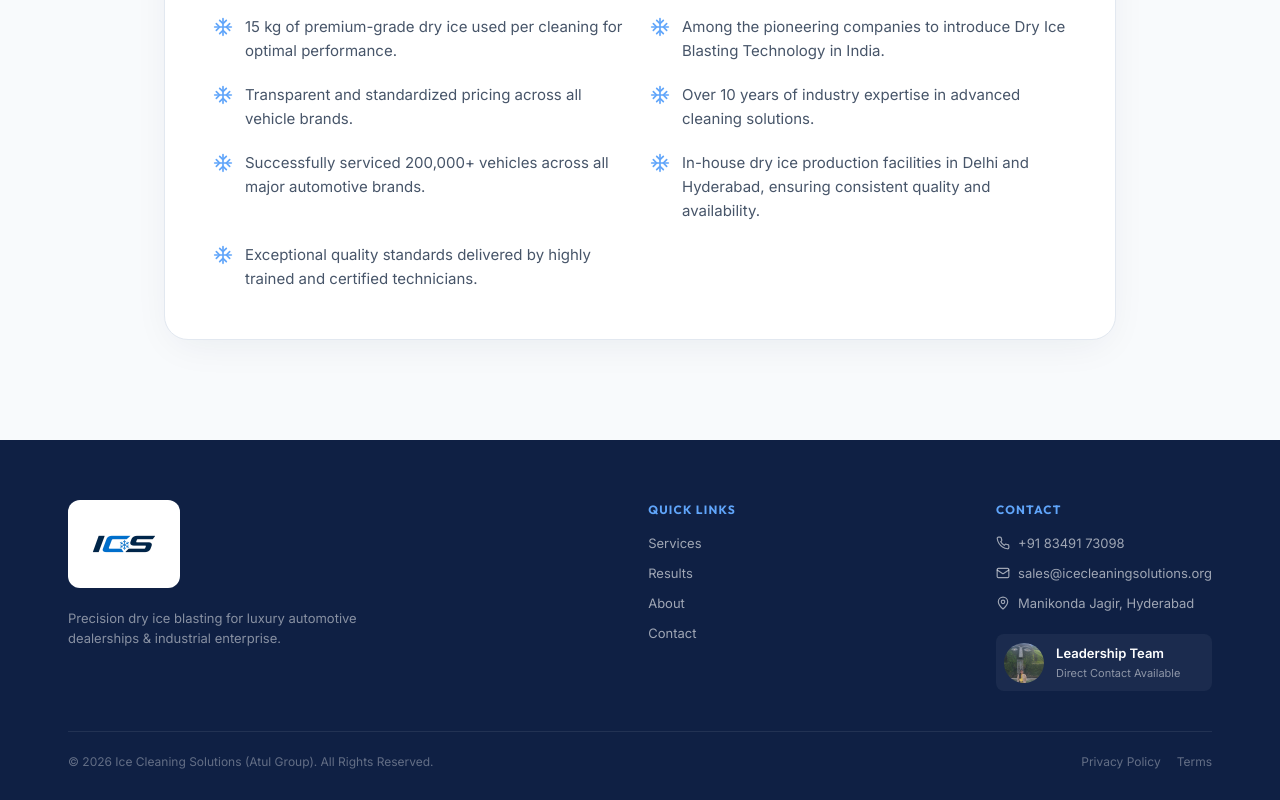
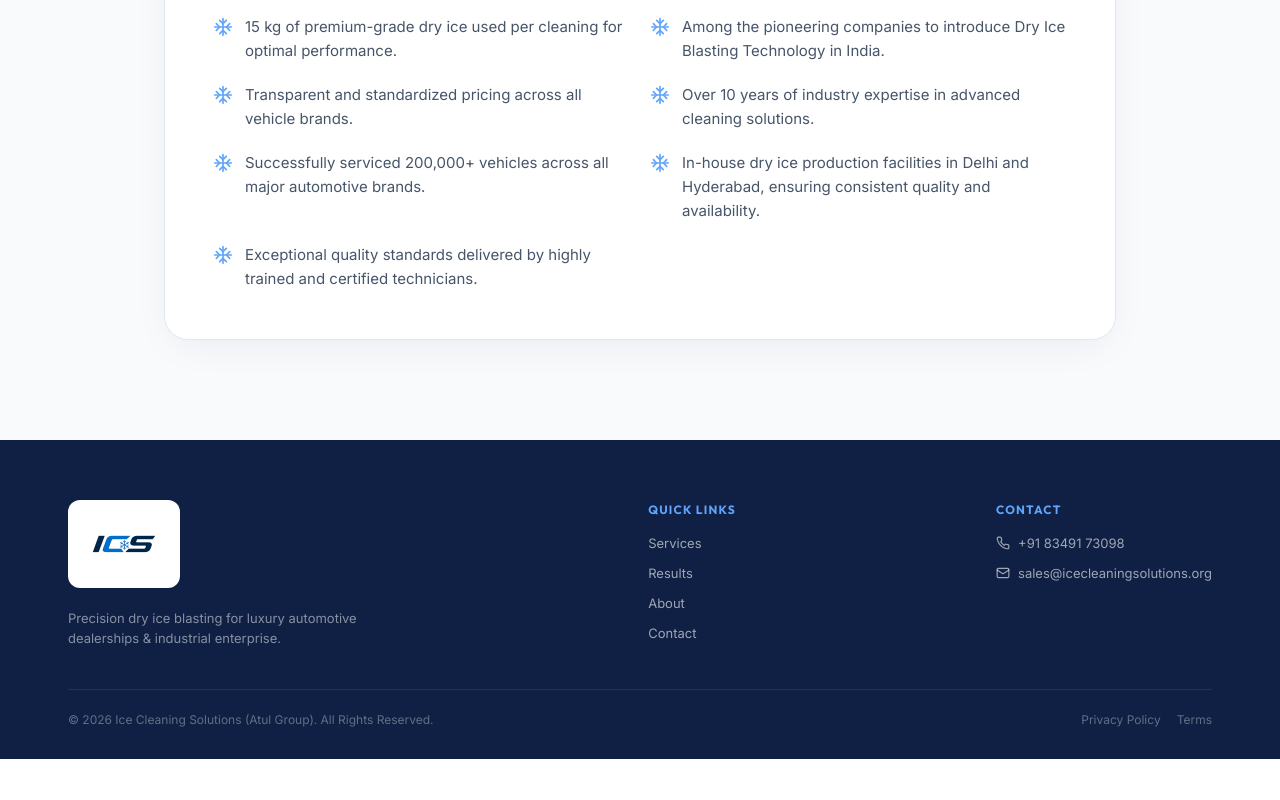
Before and after one commit to NikhilJain143/ICS, a Next.js app: page / in a window 1280 px wide. Shown: the part 4146-4946 px from the top of the page. After the commit the page ends 4905 px from the top, so only its background shows below. Built offline with nearby package versions, Linux system fonts and the light colour scheme.

Commit message:
fix compression change

```diff
--- a/components/Footer.jsx
+++ b/components/Footer.jsx
@@ -63,17 +63,6 @@ export default function Footer() {
                 <Mail size={14} color="rgba(255, 255, 255, 0.6)" />
                 <span>sales@icecleaningsolutions.org</span>
               </div>
-              <div style={{ display: 'flex', alignItems: 'center', gap: '8px', color: 'rgba(255, 255, 255, 0.6)', fontSize: '13px' }}>
-                <MapPin size={14} color="rgba(255, 255, 255, 0.6)" />
-                <span>Manikonda Jagir, Hyderabad</span>
-              </div>
-              <div style={{ display: 'flex', alignItems: 'center', gap: '12px', marginTop: '12px', padding: '8px', backgroundColor: 'rgba(255,255,255,0.05)', borderRadius: '8px' }}>
-                <img src="/images/founder.png" alt="Founder" style={{ width: '40px', height: '40px', borderRadius: '50%', objectFit: 'cover' }} />
-                <div style={{ display: 'flex', flexDirection: 'column' }}>
-                  <span style={{ fontSize: '13px', color: '#FFFFFF', fontWeight: 600 }}>Leadership Team</span>
-                  <span style={{ fontSize: '11px', color: 'rgba(255, 255, 255, 0.5)' }}>Direct Contact Available</span>
-                </div>
-              </div>
             </div>
           </div>
 
```
